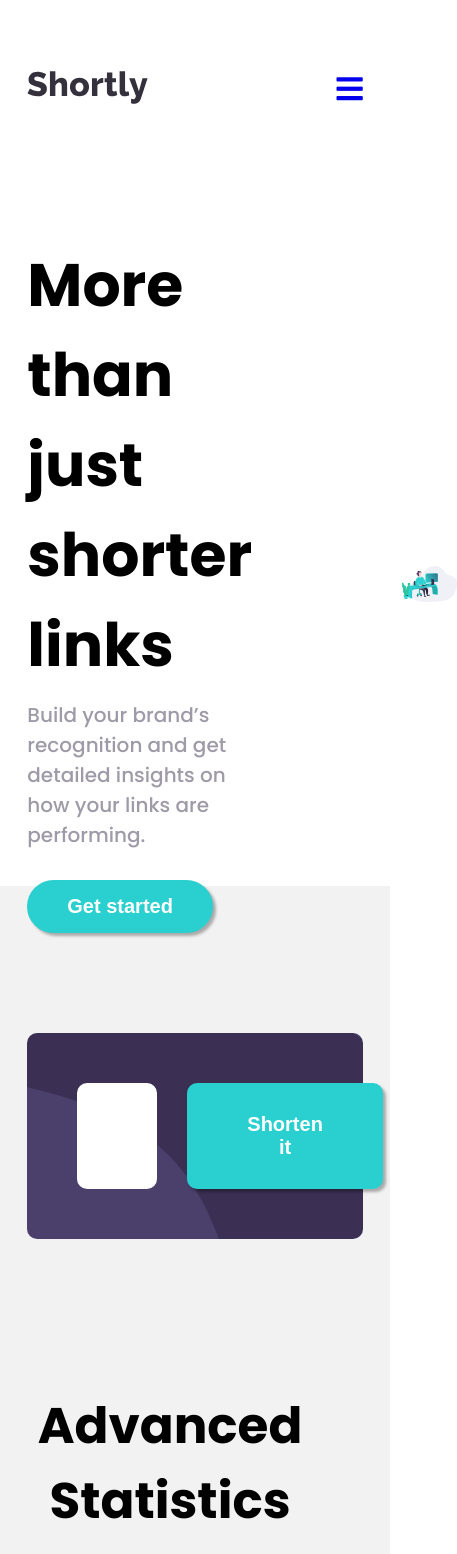
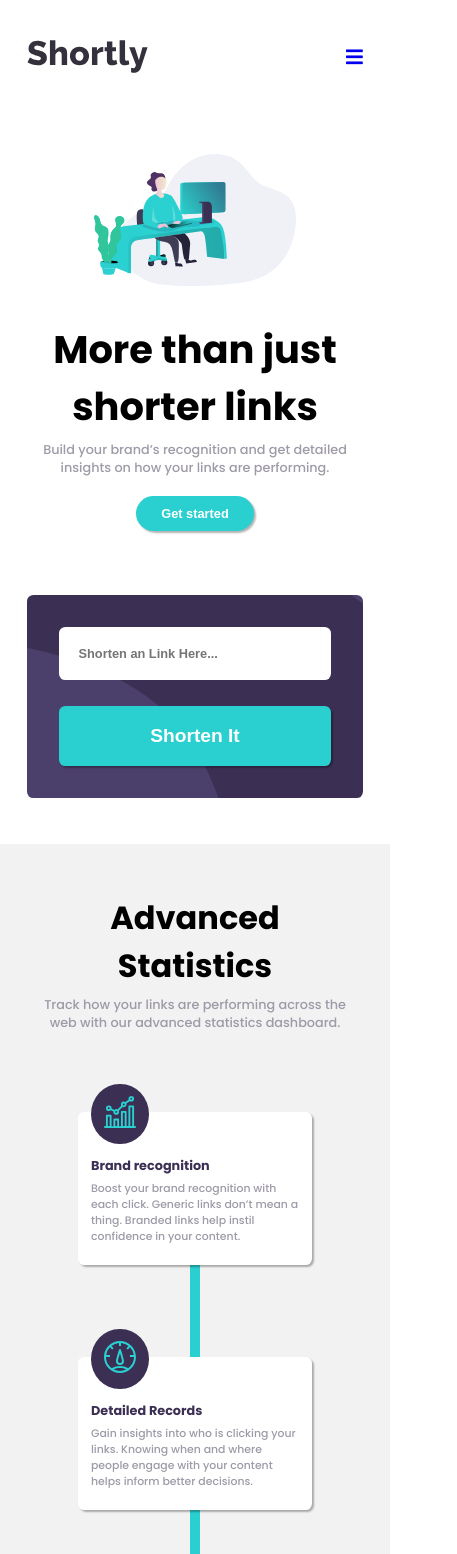
Before and after one commit to Godswilldev/React-js-URL-Shortner, a React (Create React App) app: page / in a window 390 px wide. Shown: the top 1554 px of the page, 457 px wide, since content can reach past the window. Built offline with nearby package versions, Linux system fonts and the light colour scheme.

Commit message:
made  it mobile responsive

```diff
--- a/src/components/Form.js
+++ b/src/components/Form.js
@@ -1,5 +1,4 @@
 import React, { Component } from "react";
-import Buttons from "./Buttons";
 import uuid from "uuid/v4";
 import axios from "axios";
 
@@ -91,7 +90,9 @@ class Form extends Component {
               onChange={this.handleChange}
             />
             <p className="form__error"> {this.state.errorMsg} </p>
-            <Buttons type="square" text="Shorten it" size="3rem 6rem" />
+            <button className="btn btn__square" type="submit">
+              Shorten It
+            </button>
           </form>
         </div>
       </div>
--- a/src/components/Hero.js
+++ b/src/components/Hero.js
@@ -10,8 +10,8 @@ export default class Hero extends Component {
             More than just <br /> shorter links
           </h1>
           <p className="hero__text--paragraph">
-            Build your brand’s recognition and get detailed insights on how your
-            links are performing.
+            Build your brand’s recognition and get detailed <br /> insights on
+            how your links are performing.
           </p>
           <Buttons type="round" size="1.5rem 4rem" text="Get started" />
         </div>
--- a/src/components/Statistics.js
+++ b/src/components/Statistics.js
@@ -2,7 +2,6 @@ import React, { Component } from "react";
 import st1 from "../images/icon-brand-recognition.svg";
 import st2 from "../images/icon-detailed-records.svg";
 import st3 from "../images/icon-fully-customizable.svg";
-import Buttons from "./Buttons";
 class Statistics extends Component {
   render() {
     return (
--- a/src/sass/abstracts/_mixins.scss
+++ b/src/sass/abstracts/_mixins.scss
@@ -36,17 +36,17 @@ ORDER: Base + typography > general layout + grid > page layout > components
         } //300px
     }
     @if $breakpoint == phone {
-        @media only screen and (max-width: 37.5em) {
+        @media only screen and (max-width: 50em) {
             @content;
         } //600px
     }
     @if $breakpoint == tab-port {
-        @media only screen and (max-width: 63em) {
+        @media only screen and (max-width: 75em) {
             @content;
         } //900px
     }
     @if $breakpoint == tab-land {
-        @media only screen and (max-width: 75em) {
+        @media only screen and (max-width: 100em) {
             @content;
         } //1200px
     }
--- a/src/sass/base/_reset.scss
+++ b/src/sass/base/_reset.scss
@@ -9,6 +9,19 @@
 html {
     box-sizing: border-box;
     font-size: 62.5%;
+    @include respond(tab-land) {
+        font-size: 57%;
+    }
+
+    @include respond(tab-port) {
+        font-size: 51%;
+    }
+    @include respond(phone) {
+        font-size: 46%;
+    }
+    @include respond(small-phone) {
+        font-size: 40%;
+    }
 }
 body {
     font-family: "Poppins", sans-serif;
--- a/src/sass/components/_form.scss
+++ b/src/sass/components/_form.scss
@@ -4,10 +4,14 @@
     margin: 0 auto;
     text-align: center;
     justify-content: space-between;
+    @include respond(tab-port) {
+        flex-direction: column;
+        justify-content: center;
+        align-items: center;
+    }
 
     &__background {
         margin: 0 7%;
-
         display: flex;
         background-color: $Dark-Violet;
         align-items: center;
@@ -28,6 +32,16 @@
         font-weight: 700;
         margin-right: 3rem;
         padding: 0 4rem;
+        @include respond(tab-land) {
+            width: 75%;
+        }
+        @include respond(tab-port) {
+            margin: 0;
+            width: 100%;
+            height: 100%;
+            padding: 3rem;
+            margin-bottom: 2rem;
+        }
     }
 
     &__error {
@@ -35,6 +49,22 @@
         font-size: 1.8rem;
         position: absolute;
         bottom: -12.5rem;
+        @include respond(tab-port) {
+        }
+    }
+
+    .btn__square {
+        padding: 3rem 6rem;
+        @include respond(tab-land) {
+            font-size: 2rem;
+        }
+        @include respond(tab-port) {
+            width: 100%;
+            height: 100%;
+            padding: 3rem;
+            font-size: 3rem;
+            margin-top: 2rem;
+        }
     }
 }
 .error {
--- a/src/sass/components/_hero.scss
+++ b/src/sass/components/_hero.scss
@@ -5,6 +5,10 @@
     max-width: 100%;
     margin: 0 7%;
     margin-top: 10rem;
+    @include respond(tab-port) {
+        flex-direction: column-reverse;
+        text-align: center;
+    }
 
     &__text {
         padding-right: 5rem;
@@ -17,6 +21,22 @@
             color: $Grayish-Violet;
             font-size: 2rem;
             margin-bottom: 3rem;
+            @include respond(tab-port) {
+                br {
+                    display: block;
+                }
+            }
+        }
+        @include respond(tab-land) {
+            padding: 0;
+            br {
+                display: none;
+            }
+        }
+        @include respond(tab-port) {
+            text-align: center;
+            margin-top: 5rem;
+            padding: 0 2rem;
         }
     }
 
@@ -25,5 +45,17 @@
         height: 90%;
         position: relative;
         right: -10rem;
+        @include respond(tab-land) {
+            width: 80%;
+            height: 80%;
+            right: -20rem;
+        }
+        @include respond(tab-port) {
+            width: 70%;
+            right: unset;
+        }
+        @include respond(phone) {
+            width: 60%;
+        }
     }
 }
--- a/src/sass/components/_result.scss
+++ b/src/sass/components/_result.scss
@@ -6,15 +6,33 @@
     margin: 2rem 7%;
     border-radius: 1rem;
     padding: 2rem;
+    @include respond(tab-port) {
+        flex-direction: column;
+        align-items: flex-start;
+        padding: 2rem 4rem;
+    }
 
     &__initialurl {
         font-size: 1.8rem;
         font-weight: 500;
+        @include respond(tab-port) {
+            border-bottom: 2px solid $Gray;
+            width: 100%;
+            margin: 1rem 0;
+            font-size: 2rem;
+            padding-bottom: 2rem;
+            width: fit-content;
+        }
     }
 
     &__result {
         display: flex;
         align-items: center;
+        @include respond(tab-port) {
+            flex-direction: column;
+            width: 100%;
+            align-items: flex-start;
+        }
     }
 
     &__finalurl {
@@ -22,4 +40,12 @@
         margin-right: 2rem;
         font-size: 2.5rem;
     }
+
+    .btn__square {
+        @include respond(tab-port) {
+            width: 100%;
+            margin: 2rem 0;
+            padding: 2rem 4rem;
+        }
+    }
 }
--- a/src/sass/components/_stats.scss
+++ b/src/sass/components/_stats.scss
@@ -1,8 +1,6 @@
 .statistics {
     margin: 0 7%;
-
     margin-top: 15rem;
-
     .hero__text--header {
         text-align: center;
         font-size: 5rem;
@@ -17,9 +15,12 @@
         align-items: center;
         flex-wrap: wrap;
         position: relative;
+        @include respond(tab-port) {
+            flex-direction: column;
+        }
 
-        & .stat:nth-child(1) {
-        }
+        // & .stat:nth-child(1) {
+        // }
 
         & .stat:nth-child(2) {
             position: relative;
@@ -38,6 +39,11 @@
             height: 1.6rem;
             top: 70%;
             z-index: -1;
+            @include respond(tab-port) {
+                height: 90%;
+                width: 1.6rem;
+                top: 15%;
+            }
         }
     }
 }
@@ -51,6 +57,11 @@
         position: relative;
         top: 5rem;
         left: 2rem;
+        @include respond(tab-port) {
+            img {
+                width: 5rem;
+            }
+        }
     }
 
     &__text {
@@ -83,4 +94,8 @@
     margin: 0 auto;
     text-align: center;
     top: 105%;
+    @include respond(tab-port) {
+        height: 170vh;
+        top: 100%;
+    }
 }
```
